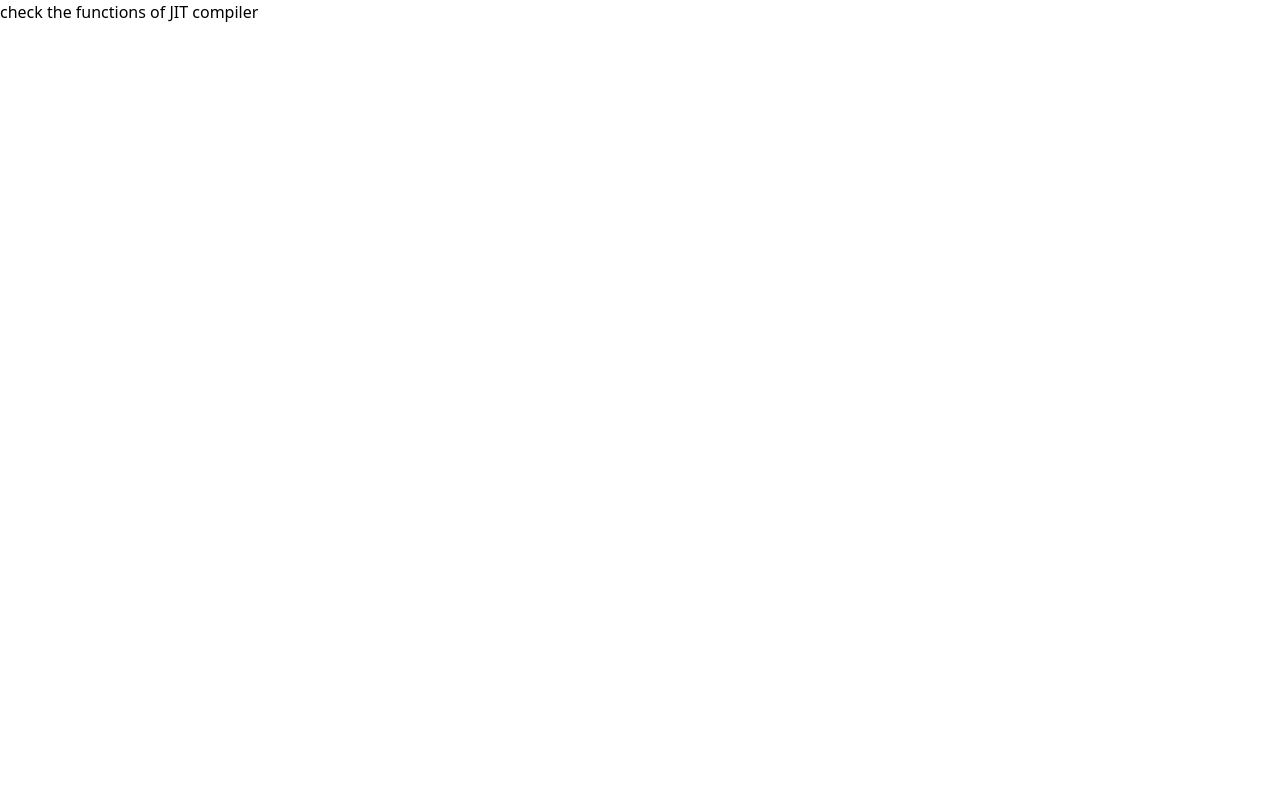
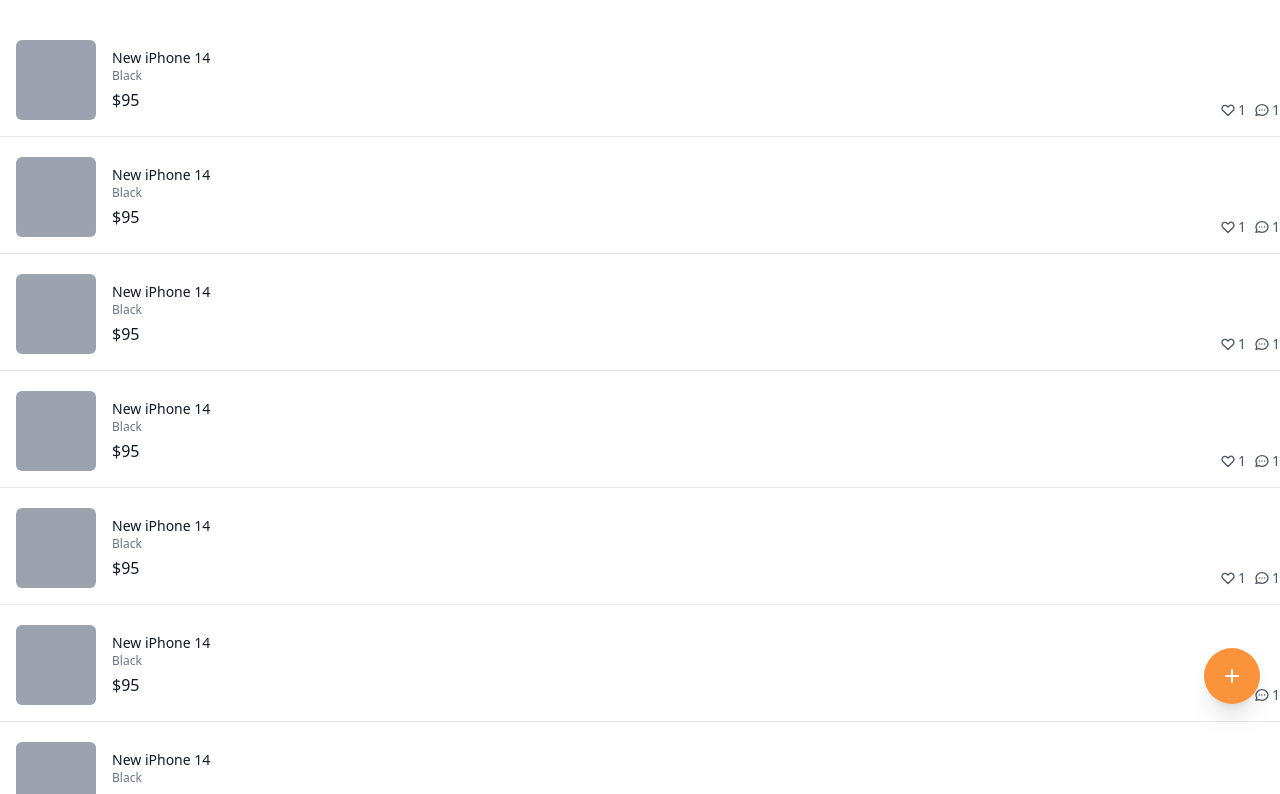
Before and after one commit to REXIANN/carrot-market, a Next.js app: page / in a window 1280 px wide. Shown: the top 794 px of the page. Built offline with nearby package versions, Linux system fonts and the light colour scheme.

Commit message:
#5.3 home screen UI

```diff
--- a/pages/index.tsx
+++ b/pages/index.tsx
@@ -2,9 +2,88 @@
 
 const Home: NextPage = () => {
   return (
-  <div>
-    <span>check the functions of JIT compiler</span>
-  </div>
+    <div className={"flex flex-col space-y-5 py-10"}>
+      {[1, 1, 1, 1, 1, 1, 1, 1, 1, 1, 1, 1].map((_, i) => (
+        <div
+          key={i}
+          className={"flex cursor-pointer justify-between border-b pb-4"}
+        >
+          <div className={"flex space-x-4 px-4"}>
+            <div className={"h-20 w-20 rounded-md bg-gray-400"} />
+            <div className={"flex flex-col pt-2"}>
+              <h3 className={"text-sm font-medium text-gray-900"}>
+                New iPhone 14
+              </h3>
+              <span className={"text-xs text-gray-500"}>Black</span>
+              <span className={"mt-1 font-medium text-gray-900"}>$95</span>
+            </div>
+          </div>
+          <div className={"flex items-end justify-end space-x-2"}>
+            <div
+              className={"flex items-center space-x-0.5 text-sm text-gray-600"}
+            >
+              <svg
+                className="h-4 w-4"
+                fill="none"
+                stroke="currentColor"
+                viewBox="0 0 24 24"
+                xmlns="http://www.w3.org/2000/svg"
+              >
+                <path
+                  strokeLinecap="round"
+                  strokeLinejoin="round"
+                  strokeWidth="2"
+                  d="M4.318 6.318a4.5 4.5 0 000 6.364L12 20.364l7.682-7.682a4.5 4.5 0 00-6.364-6.364L12 7.636l-1.318-1.318a4.5 4.5 0 00-6.364 0z"
+                />
+              </svg>
+              <span>1</span>
+            </div>
+            <div
+              className={"flex items-center space-x-0.5 text-sm text-gray-600"}
+            >
+              <svg
+                className="h-4 w-4"
+                fill="none"
+                stroke="currentColor"
+                viewBox="0 0 24 24"
+                xmlns="http://www.w3.org/2000/svg"
+              >
+                <path
+                  strokeLinecap="round"
+                  strokeLinejoin="round"
+                  strokeWidth="2"
+                  d="M8 12h.01M12 12h.01M16 12h.01M21 12c0 4.418-4.03 8-9 8a9.863 9.863 0 01-4.255-.949L3 20l1.395-3.72C3.512 15.042 3 13.574 3 12c0-4.418 4.03-8 9-8s9 3.582 9 8z"
+                />
+              </svg>
+              <span>1</span>
+            </div>
+          </div>
+        </div>
+      ))}
+
+      <button
+        className={
+          "fixed bottom-24 right-5 rounded-full bg-orange-400 p-4 text-white shadow-xl" +
+          " cursor-pointer transition-colors hover:bg-orange-500"
+        }
+      >
+        <svg
+          className="h-6 w-6"
+          xmlns="http://www.w3.org/2000/svg"
+          fill="none"
+          viewBox="0 0 24 24"
+          stroke="currentColor"
+          aria-hidden="true"
+        >
+          <path
+            strokeLinecap="round"
+            strokeLinejoin="round"
+            strokeWidth="2"
+            d="M12 6v6m0 0v6m0-6h6m-6 0H6"
+          />
+        </svg>
+      </button>
+    </div>
   );
 };
 
```
